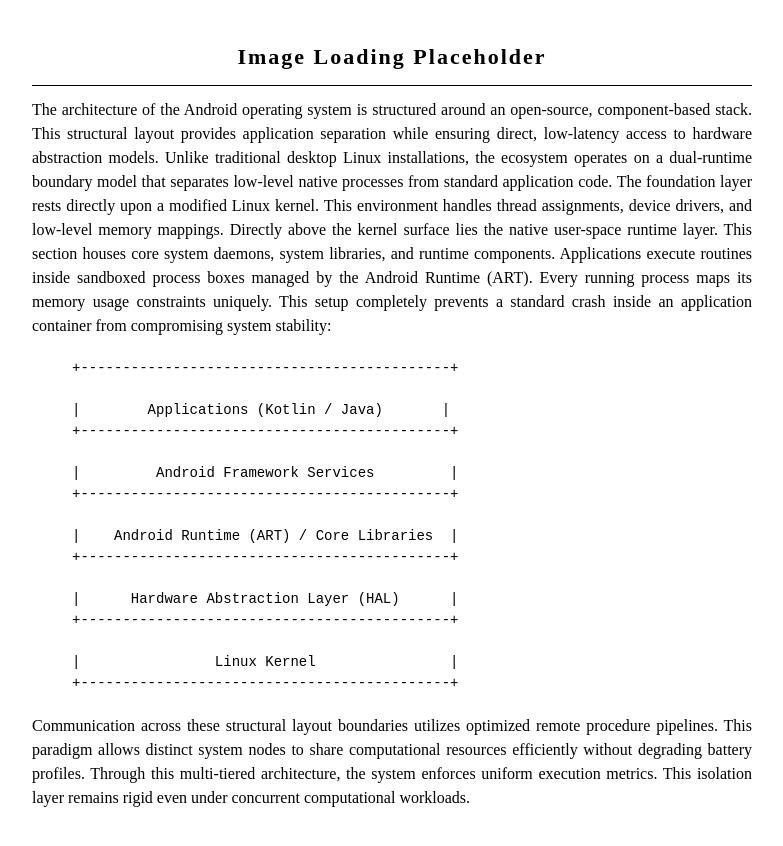
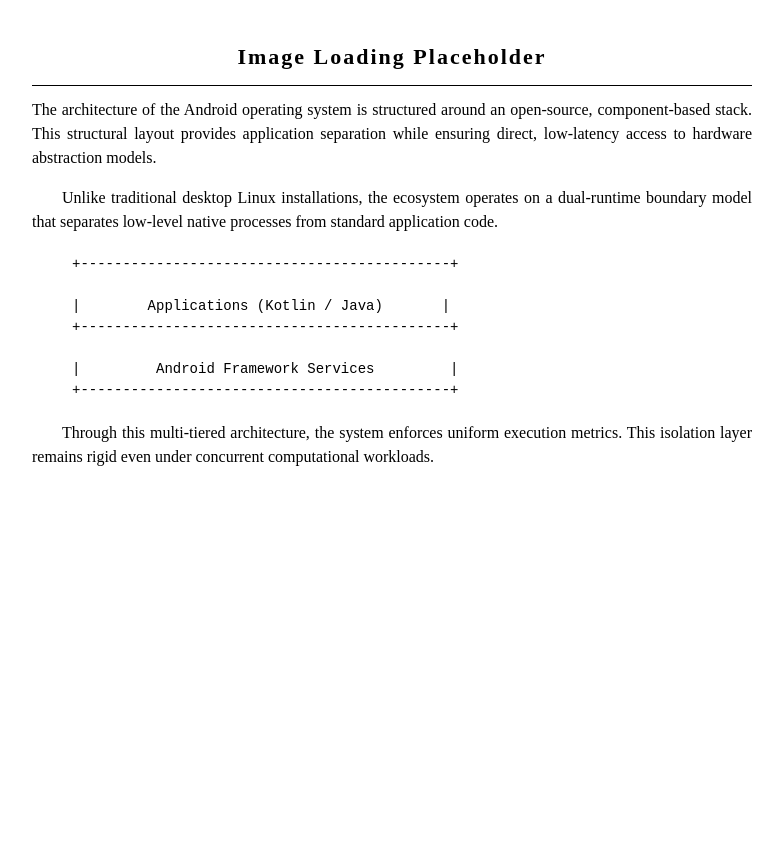
Before and after one commit to michaelrobertobrien/engineering-android, a Jekyll site: the page built from media/image-loading.html, in a window 1280 px wide. Shown: the top 846 px of the page, without its empty margins (248-1031 px from the left). Built offline with Jekyll 4.4.1, drawn with Linux system fonts in a browser that asks for light colours.

Commit message:
Update image-loading.html

```diff
--- a/media/image-loading.html
+++ b/media/image-loading.html
@@ -7,12 +7,9 @@ title: Image Loading
 <hr>
 
 <div class="content">
+    <p>The architecture of the Android operating system is structured around an open-source, component-based stack. This structural layout provides application separation while ensuring direct, low-latency access to hardware abstraction models.</p>
 
-The architecture of the Android operating system is structured around an open-source, component-based stack. This structural layout provides application separation while ensuring direct, low-latency access to hardware abstraction models. Unlike traditional desktop Linux installations, the ecosystem operates on a dual-runtime boundary model that separates low-level native processes from standard application code.
-
-The foundation layer rests directly upon a modified Linux kernel. This environment handles thread assignments, device drivers, and low-level memory mappings. Directly above the kernel surface lies the native user-space runtime layer. This section houses core system daemons, system libraries, and runtime components.
-
-Applications execute routines inside sandboxed process boxes managed by the Android Runtime (ART). Every running process maps its memory usage constraints uniquely. This setup completely prevents a standard crash inside an application container from compromising system stability:
+    <p>Unlike traditional desktop Linux installations, the ecosystem operates on a dual-runtime boundary model that separates low-level native processes from standard application code.</p>
 
 <pre>
 +--------------------------------------------+
@@ -22,19 +19,7 @@ Applications execute routines inside sandboxed process boxes managed by the Andr
 
 |         Android Framework Services         |
 +--------------------------------------------+
-
-|    Android Runtime (ART) / Core Libraries  |
-+--------------------------------------------+
-
-|      Hardware Abstraction Layer (HAL)      |
-+--------------------------------------------+
-
-|                Linux Kernel                |
-+--------------------------------------------+
 </pre>
 
-Communication across these structural layout boundaries utilizes optimized remote procedure pipelines. This paradigm allows distinct system nodes to share computational resources efficiently without degrading battery profiles.
-
-Through this multi-tiered architecture, the system enforces uniform execution metrics. This isolation layer remains rigid even under concurrent computational workloads.
-
+    <p>Through this multi-tiered architecture, the system enforces uniform execution metrics. This isolation layer remains rigid even under concurrent computational workloads.</p>
 </div>
```
